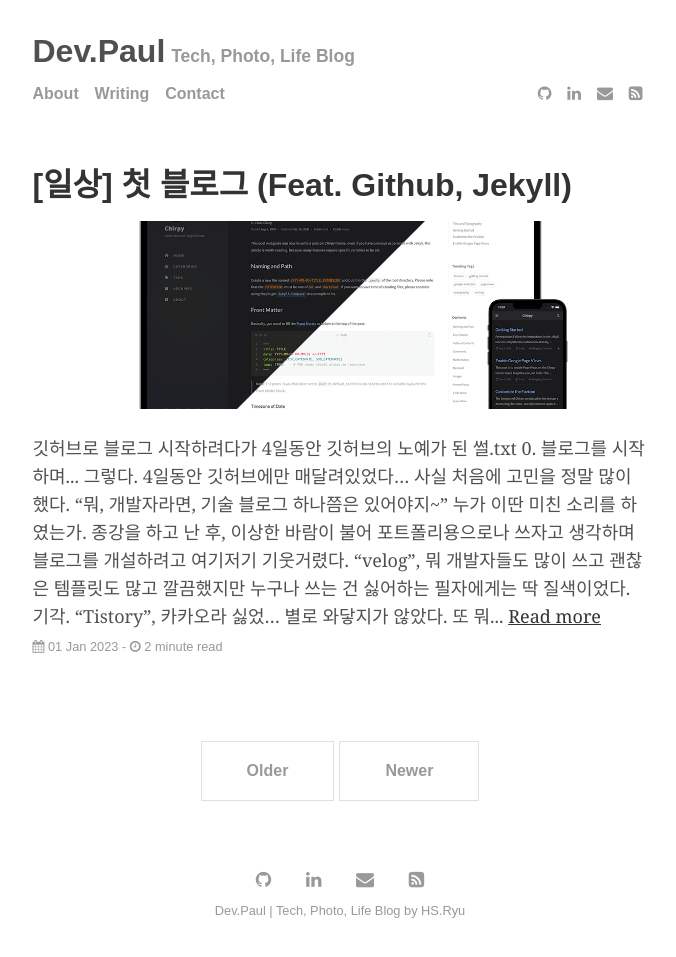
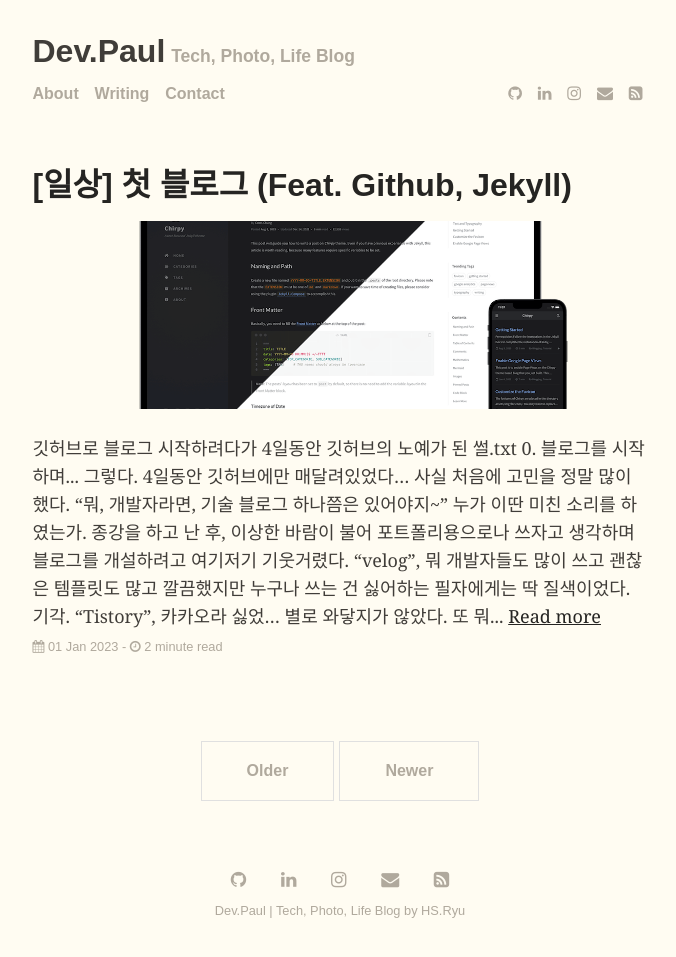
Before and after one commit to IIIBreakeRIII/IIIBreakeRIII.github.io, a Jekyll site: the page built from index.html, in a window 1280 px wide. Shown: the whole page, without its empty margins (300-976 px from the left). Built offline with Jekyll 4.4.1, drawn with Linux system fonts in a browser that asks for light colours; some web fonts are replaced; the list of posts is cut into pages by our own code.

Commit message:
Chane Color

```diff
--- a/_data/settings.yml
+++ b/_data/settings.yml
@@ -14,8 +14,8 @@
 # Available social icons are powered by Font Awesome, so you can use any icon that they offer
 social:
 - {icon: 'github',     link: 'https://www.github.com/IIIBreakeRIII'}
-  # - {icon: 'twitter',    link: 'https://twitter.com/paululele'}
 - {icon: 'linkedin',   link: 'http://www.linkedin.com/in/hyeonsoryu/'}
+- {icon: 'instagram',  link: 'https://www.instagram.com/1intheworld_hs.ryu__'}
 - {icon: 'envelope',   link: 'mailto:ryu990305@icloud.com'}
 - {icon: 'rss-square', link: '/feed.xml'}
 # - {icon: 'rss-square', link: '/rss-feed.xml'}
--- a/_sass/_base.scss
+++ b/_sass/_base.scss
@@ -7,6 +7,7 @@
   font-size: 18px;
   color: $body-color;
   line-height: 1.75rem;
+	background-color: #fffcf2;
 }
 
 @media (max-width: $elements-responsive-width) {
--- a/assets/css/main.scss
+++ b/assets/css/main.scss
@@ -7,20 +7,20 @@
 $serif-font-family:      "IBM Plex Sans KR", Georgia, "IBM Plex Sans KR", serif;
 $code-font-family:       "Source Code Pro", monospace;
 
-$body-color:             #505050;
+$body-color:             #403d39;
 $link-color:             black;
 
-$code-background-color:   #f5f5f5;
+$code-background-color:   #EEEEEE;
 $pagination-button-color: #e0e0e0;
 
-$dark-gray-color:        #333;
-$light-gray-color:       #999;
-$extra-light-gray-color: #ccc;
+$dark-gray-color:        #252422;
+$light-gray-color:       #B0A99D;
+$extra-light-gray-color: #eb5e28;
 
 $container-responsive-width: 768px;
 $elements-responsive-width:  30em;
 
-$icon-transition-time: .5s;
+$icon-transition-time: .3s;
 $envelope-color:       #f39c12;
 $twitter-color:        #00aced;
 $instagram-color:      #375989;
```
